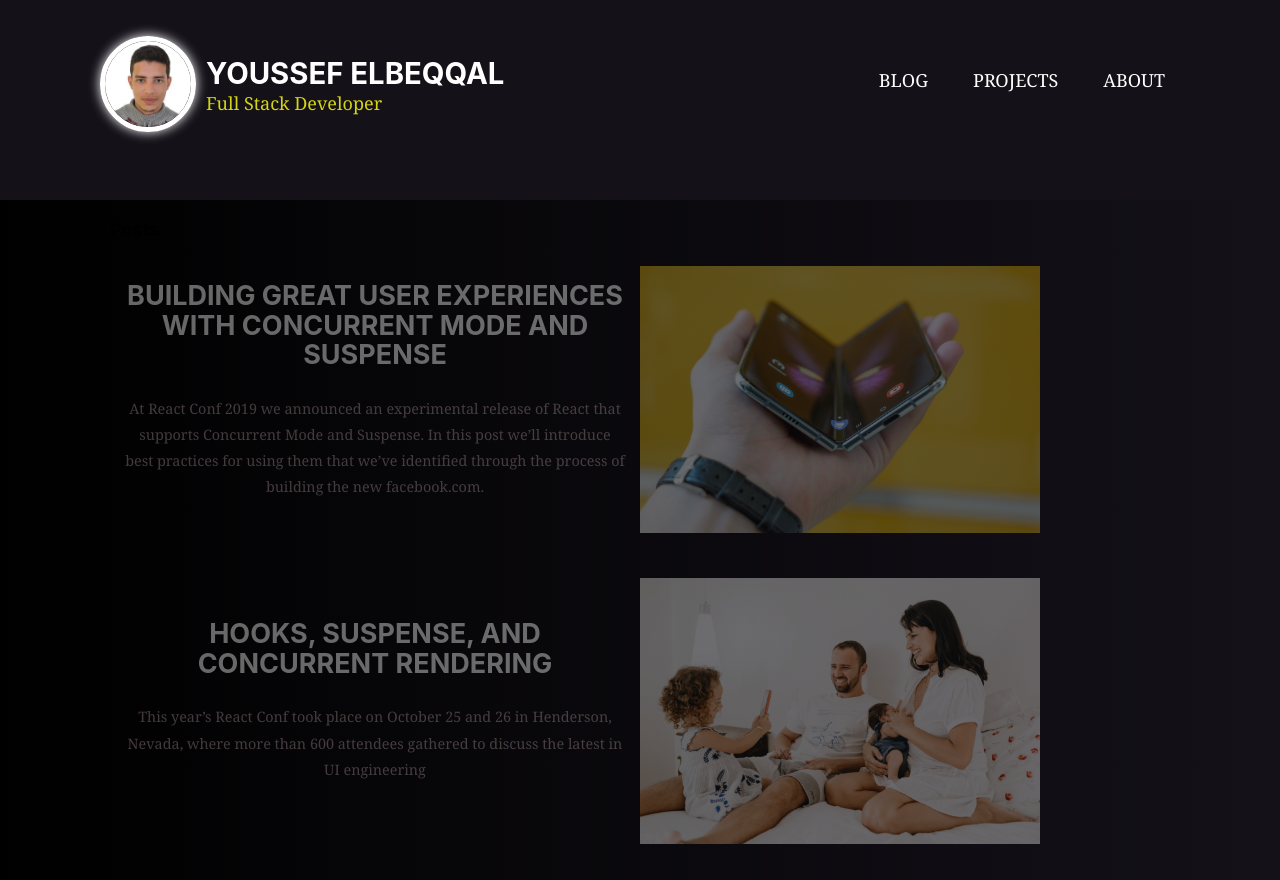
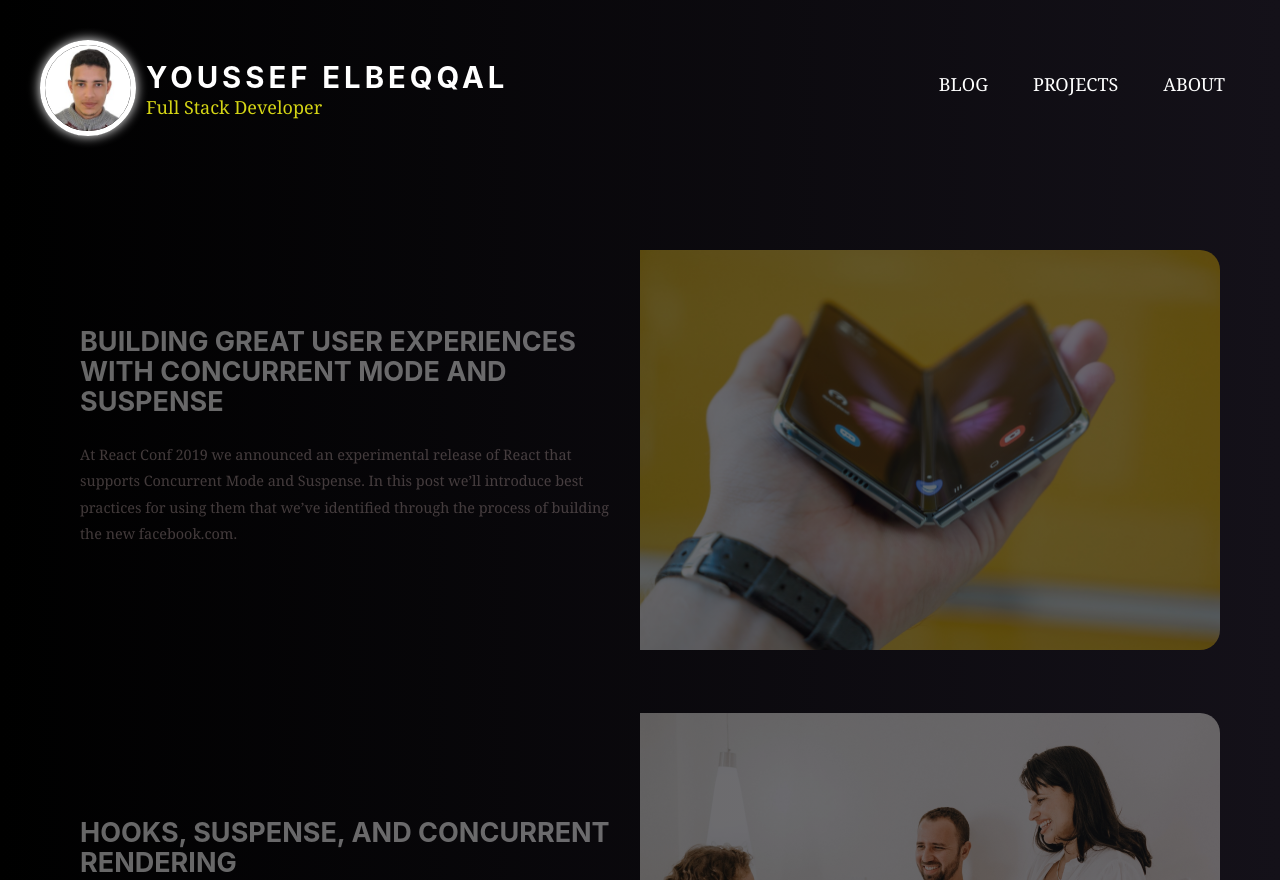
Before and after one commit to ELBEQQAL94/persona-gatsby-blog, a Gatsby site: page / in a window 1280 px wide. Shown: the top 880 px of the page. Built offline with nearby package versions, Linux system fonts and the light colour scheme; Gatsby itself is replaced by a stand-in of ours; a web font is replaced by a local one.

Commit message:
update design for blog page

```diff
--- a/src/components/layout.js
+++ b/src/components/layout.js
@@ -20,14 +20,12 @@ const Layout = ({ children }) => {
   return (
     <>
       <Navbar />
-      <div>
-        <main className="container main__section">{children}</main>
-        <footer>
-          © {new Date().getFullYear()}, Built with
-          {` `}
-          <a href="https://www.gatsbyjs.org">{data.site.siteMetadata.author}</a>
-        </footer>
-      </div>
+      <main className="main__section">{children}</main>
+      <footer>
+        © {new Date().getFullYear()}, Built with
+        {` `}
+        <a href="https://www.gatsbyjs.org">{data.site.siteMetadata.author}</a>
+      </footer>
     </>
   )
 }
--- a/src/components/layout.scss
+++ b/src/components/layout.scss
@@ -5,6 +5,7 @@ html {
 }
 body {
   margin: 0;
+  overflow: hidden;
   -webkit-font-smoothing: antialiased;
   -moz-osx-font-smoothing: grayscale;
 }
@@ -617,8 +618,8 @@ pre tt:after {
 }
 
 .main__section {
-  margin-top: 2em;
-  padding: 20px;
+  margin-top: 5em;
+  padding: 60px;
 }
 
 @media only screen and (max-width: 480px) {
--- a/src/components/navbar/LeftContainer.scss
+++ b/src/components/navbar/LeftContainer.scss
@@ -2,6 +2,7 @@
 
 .left__container {
   display: flex;
+  justify-content: center;
   align-items: center;
   .logo__img {
     object-fit: contain;
@@ -15,6 +16,7 @@
     h2 {
       text-transform: uppercase;
       margin: 0;
+      letter-spacing: 4px;
     }
     p {
       text-transform: capitalize;
@@ -22,3 +24,15 @@
     }
   }
 }
+
+
+@media all and (max-width: $sm){
+  .left__container {
+    flex-direction: column;
+    .full_name {
+      h2 {
+        font-size: 20px;
+      }
+    }
+  }
+}
--- a/src/components/navbar/Navbar.js
+++ b/src/components/navbar/Navbar.js
@@ -28,12 +28,14 @@ const Navbar = () => {
 
   return (
     <nav className="nav">
+        <div className="nav__container">
           <LeftContainer
             urlImg={data.logo.publicURL}
             author={author}
             title={title}
           />
           <RightContainer />
+        </div>
     </nav>
   );
 };
--- a/src/components/navbar/Navbar.scss
+++ b/src/components/navbar/Navbar.scss
@@ -1,11 +1,30 @@
 @import "../../sass/app.scss";
 
 .nav {
-  display: flex;
-  justify-content: space-between;
-  align-items: center;
-  background-color: $black-light;
-  color: $white;
-  height: 200px;
-  padding: 100px;
+  padding: 40px;
+  height: 100px;
+  width: 100%;
+  .nav__container {
+    display: flex;
+    flex-wrap: wrap;
+    align-items: center;
+    justify-content: space-between;
+    color: $white;
+  }
 }
+
+@media all and (max-width: $md){
+  .nav {
+    padding: 40px 0;
+    height: 150px;
+    .nav__container {
+      justify-content: center !important;
+    }
+  }
+}
+
+@media all and (max-width: $sm){
+  .nav {
+    height: 250px;
+  }
+}
--- a/src/components/navbar/RightContainer.scss
+++ b/src/components/navbar/RightContainer.scss
@@ -1,12 +1,11 @@
 @import "../../sass/app.scss";
 
 .right__container {
-  flex: 1;
   align-items: center;
   .links {
       display: flex;
       align-items: center;
-      justify-content: end;
+      justify-content: space-between;
       list-style-type: none;
       .links__item {
         margin-left: 15px;
@@ -24,3 +23,15 @@
       }
   }
 }
+
+@media all and (max-width: $xs){
+  .right__container {
+    .links {
+        .links__item {
+          a {
+            font-size: 12px;
+          }
+        }
+    }
+  }
+}
--- a/src/components/post/Post.scss
+++ b/src/components/post/Post.scss
@@ -1,13 +1,18 @@
 @import "../../sass/app.scss";
 
 .post {
+  border-radius: 20px;
+  overflow: hidden;
   cursor: pointer;
-  transition: all 0.5s ease-out;
+  transition: all 0.5s linear;
   color: $white;
   display: flex;
+  flex-wrap: wrap;
+  justify-content: center;
   width: 100%;
-  margin-bottom: 2em;
+  margin-bottom: 3.5em;
   opacity: 0.4;
+  height: 50vh;
   .main__title {
     h2 {
       text-transform: uppercase;
@@ -18,15 +23,22 @@
       font-size: 0.8em;
       color: rgb(163, 143, 143);
     }
-    padding: 15px;
+    padding: 20px;
     width: 50%;
     display: flex;
     justify-content: center;
     align-items: center;
-    text-align: center;
     flex-direction: column;
+  }
+  .thumbnail_container {
+    width: 50%;
+    .gatsby-image-wrapper {
+      width: 100% !important;
+      height: 100% !important;
+    }
   }
   &:hover {
     opacity: 1;
+    box-shadow: 0 0 10px rgb(90, 57, 90);
   }
 }
--- a/src/pages/index.js
+++ b/src/pages/index.js
@@ -30,7 +30,6 @@ const IndexPage = () => {
   return (
     <Layout>
       <div>
-        <h4>Posts</h4>
         {
           data.allMdx.nodes.map(({frontmatter}) => (
             <Post
--- a/src/sass/app.scss
+++ b/src/sass/app.scss
@@ -2,6 +2,11 @@ $primary: rgb(212, 212, 21);
 $white: #fff;
 $black: #000;
 $black-light: #141119;
+
+// Screens Size
+$md: 991px;
+$sm: 575px;
+$xs: 479px;
 
 body {
   background-image: linear-gradient(
```
Lines whose indentation alone changed are shown as unchanged.
